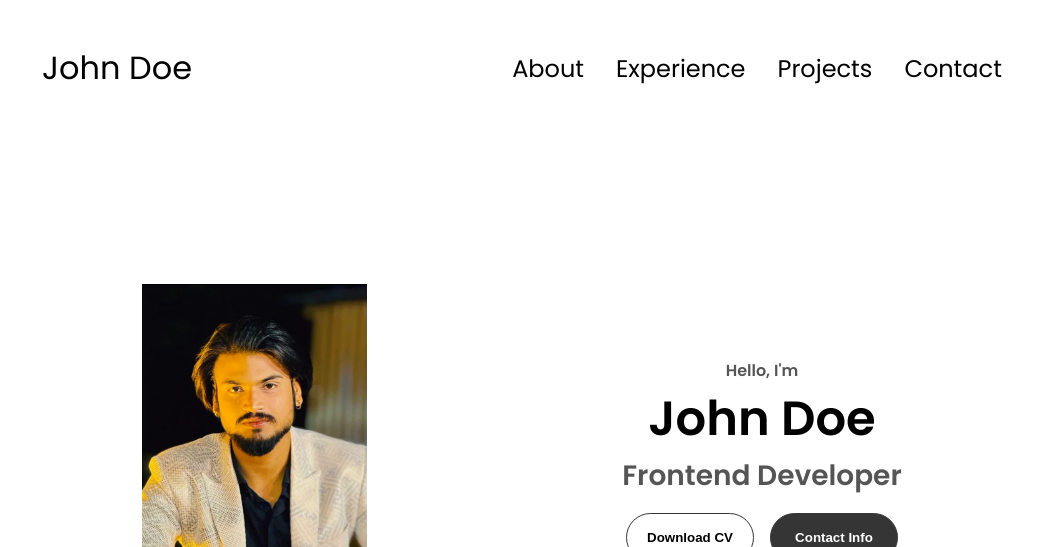
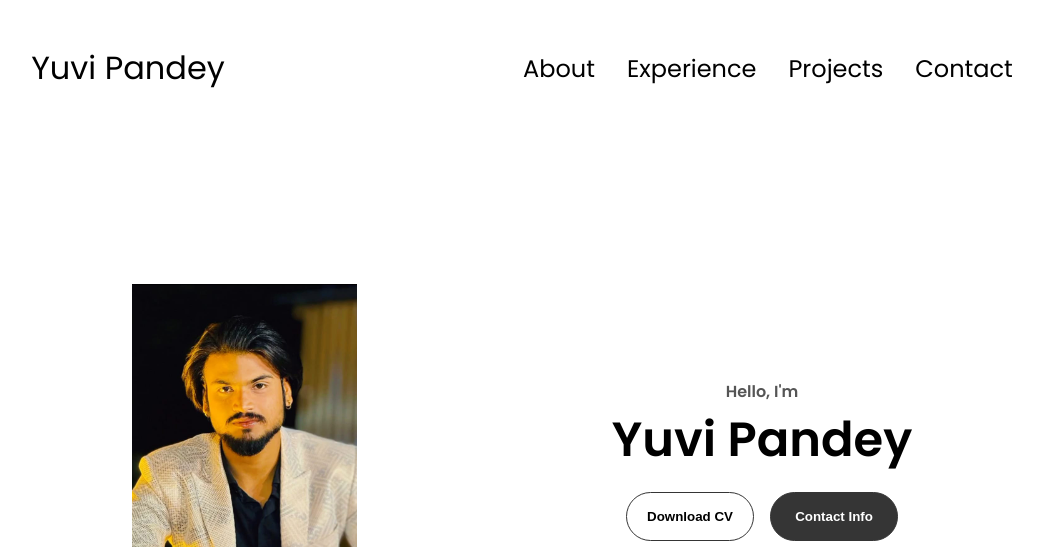
Before and after one commit to Uniqueorp/HCJPortfolioV2, a plain HTML site: page index.html in a window 1280 px wide. Shown: the top 547 px of the page, without its empty margins (118-1161 px from the left). Drawn offline with Linux system fonts and the light colour scheme.

Commit message:
added name

```diff
--- a/index.html
+++ b/index.html
@@ -10,7 +10,7 @@
   </head>
   <body>
     <nav id="desktop-nav">
-      <div class="logo">John Doe</div>
+      <div class="logo">Yuvi Pandey</div>
       <div>
         <ul class="nav-links">
           <li><a href="#about">About</a></li>
@@ -21,7 +21,7 @@
       </div>
     </nav>
     <nav id="hamburger-nav">
-      <div class="logo">John Doe</div>
+      <div class="logo">Yuvi Pandey</div>
       <div class="hamburger-menu">
         <div class="hamburger-icon" onclick="toggleMenu()">
           <span></span>
@@ -42,8 +42,8 @@
       </div>
       <div class="section__text">
         <p class="section__text__p1">Hello, I'm</p>
-        <h1 class="title">John Doe</h1>
-        <p class="section__text__p2">Frontend Developer</p>
+        <h1 class="title">Yuvi Pandey</h1>
+        <p class="section__text__p2"></p>
         <div class="btn-container">
           <button
             class="btn btn-color-2"
```
